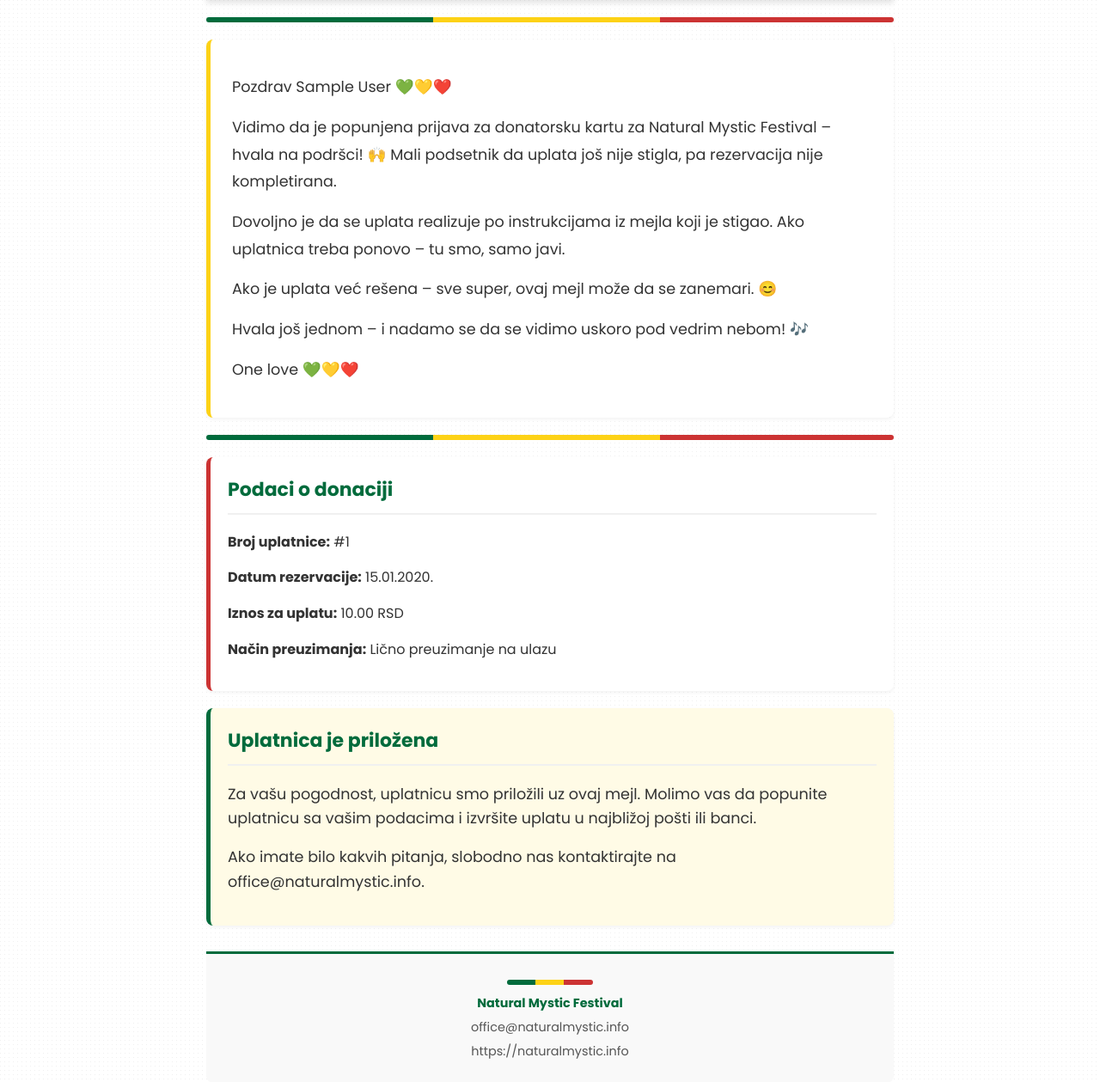
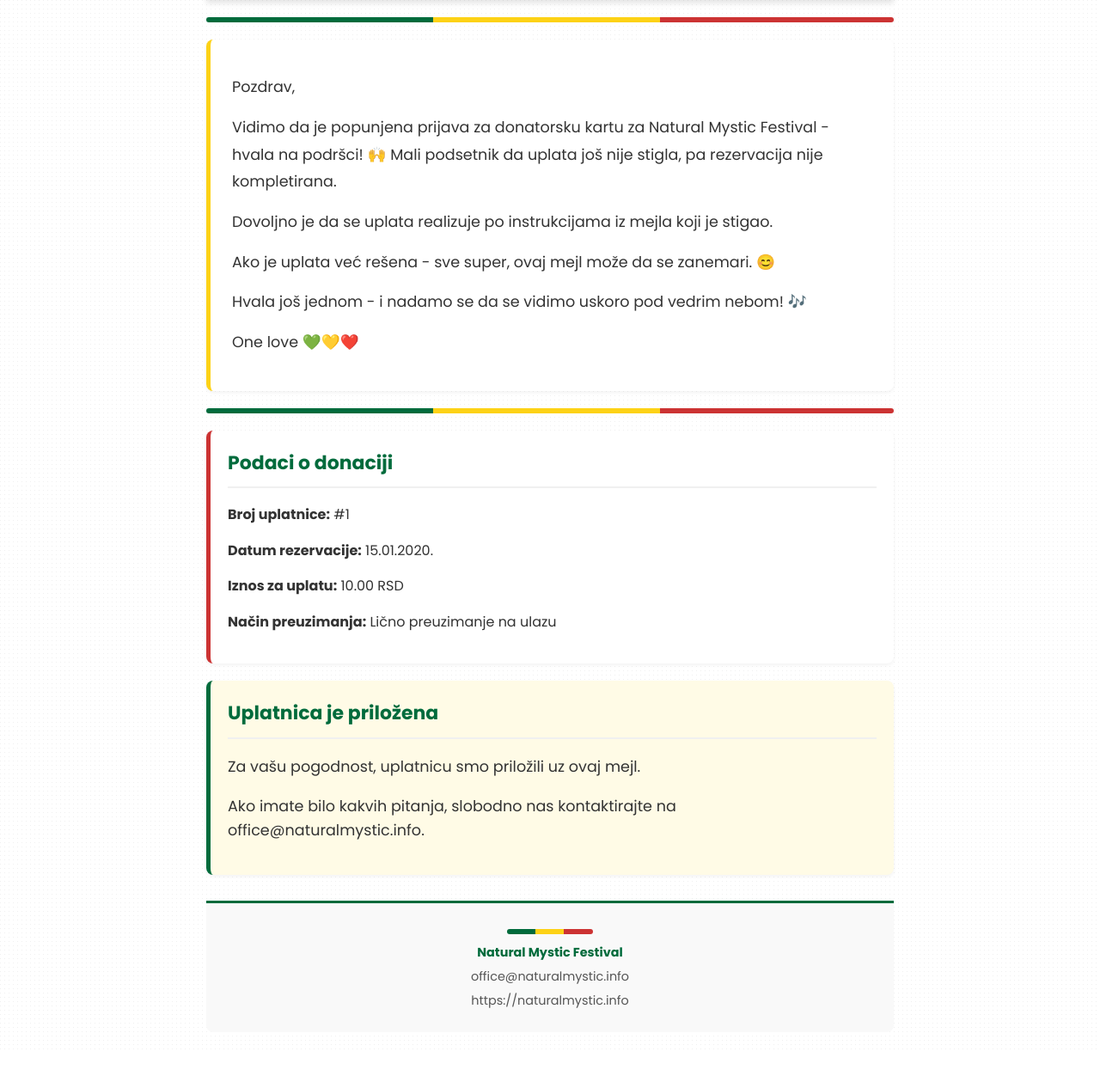
Before and after one commit to miiihaaas/nmf, a Flask app: template nmf_app/templates/email_payment_reminder.html in a window 1280 px wide. Shown: the part 155-1414 px from the top of the page at 86% size. After the commit the page ends 1376 px from the top, so only its background shows below. Run offline with Flask 3, Linux system fonts and the light colour scheme; the template is opened without the code that fills it: values that come from a table or form of the project are taken from there, others are empty; tables that the repository leaves empty hold one stand-in row (values such as "Sample post").

Commit message:
mejl podaci ispravljeni v2

```diff
--- a/nmf_app/templates/email_payment_reminder.html
+++ b/nmf_app/templates/email_payment_reminder.html
@@ -164,15 +164,15 @@
     <div class="reggae-stripes"></div>
 
     <div class="message-box">
-        <p>Pozdrav {{ uplatnica.customer.name }} 💚💛❤️</p>
+        <p>Pozdrav,</p>
 
-        <p>Vidimo da je popunjena prijava za donatorsku kartu za Natural Mystic Festival – hvala na podršci! 🙌 Mali podsetnik da uplata još nije stigla, pa rezervacija nije kompletirana.</p>
+        <p>Vidimo da je popunjena prijava za donatorsku kartu za Natural Mystic Festival - hvala na podršci! 🙌 Mali podsetnik da uplata još nije stigla, pa rezervacija nije kompletirana.</p>
 
-        <p>Dovoljno je da se uplata realizuje po instrukcijama iz mejla koji je stigao. Ako uplatnica treba ponovo – tu smo, samo javi.</p>
+        <p>Dovoljno je da se uplata realizuje po instrukcijama iz mejla koji je stigao.</p>
 
-        <p>Ako je uplata već rešena – sve super, ovaj mejl može da se zanemari. 😊</p>
+        <p>Ako je uplata već rešena - sve super, ovaj mejl može da se zanemari. 😊</p>
 
-        <p>Hvala još jednom – i nadamo se da se vidimo uskoro pod vedrim nebom! 🎶</p>
+        <p>Hvala još jednom - i nadamo se da se vidimo uskoro pod vedrim nebom! 🎶</p>
 
         <p>One love 💚💛❤️</p>
     </div>
@@ -189,7 +189,7 @@
 
     <div class="action-box">
         <h2>Uplatnica je priložena</h2>
-        <p>Za vašu pogodnost, uplatnicu smo priložili uz ovaj mejl. Molimo vas da popunite uplatnicu sa vašim podacima i izvršite uplatu u najbližoj pošti ili banci.</p>
+        <p>Za vašu pogodnost, uplatnicu smo priložili uz ovaj mejl.</p>
         <p>Ako imate bilo kakvih pitanja, slobodno nas kontaktirajte na office@naturalmystic.info.</p>
     </div>
 
```
